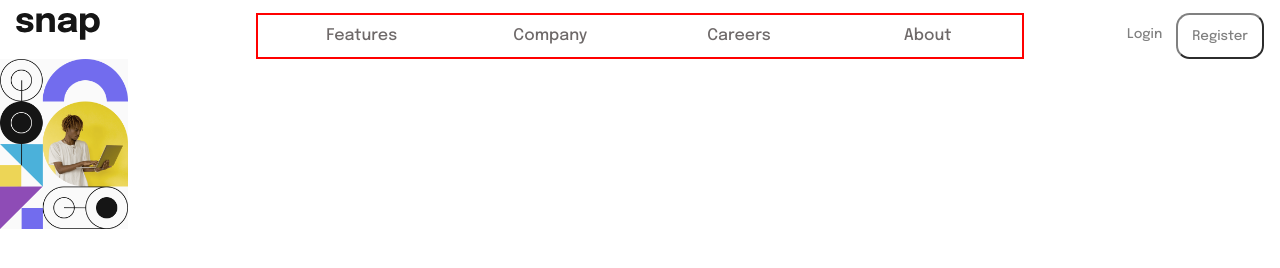
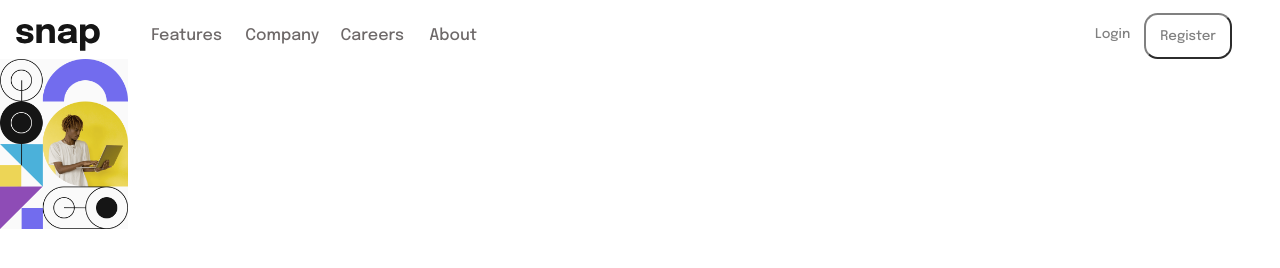
Before and after one commit to AngeloMarquess/Snap, a website: page src/index.html in a window 1280 px wide. Drawn offline with Linux system fonts and the light colour scheme.

Commit message:
feat(header): finalizado a configuração de posicionamento

```diff
--- a/src/index.html
+++ b/src/index.html
@@ -31,7 +31,7 @@
           </li>
 
           <li>
-            <a href="" class="amogus">About</a>
+            <a href="">About</a>
           </li>
 
           </ul>
--- a/src/style.css
+++ b/src/style.css
@@ -11,24 +11,25 @@
 
 nav#navbar {
     display: grid;
-    grid-template-columns: 2fr 6fr 2fr;
+    grid-template-columns: 1fr 6fr 3fr;
     margin-top: .8rem;
 }
 .navbar__logo {
     margin-left: 1rem;
-    margin-top:
+    margin-top: 0.7rem;
 }
 
 ul.navbar__links {
     font-family: 'Epilogue', sans-serif;
-    border: 2px solid red;
+    /* border: 2px solid red; */
     text-decoration: none;
     list-style: none;
 
     display: grid;
-    grid-template-columns: 0.1fr 2fr 2fr 2fr 2fr;
+    grid-template-columns: 0fr 2.3fr 2fr 2fr 1.5fr;
     place-items: center;
-    justify-self: auto;
+    justify-self: start;
+    grid-gap: 1rem;
     /* justify-self: center; */
 }
 ul.navbar__links a:visited {
@@ -68,7 +69,7 @@ ul.navbar__buttons {
     display: flex;
     justify-self: end;
     list-style: none;
-    margin-right: 1rem;
+    margin-right: 3rem;
 }
 
 .banner_section {
```
